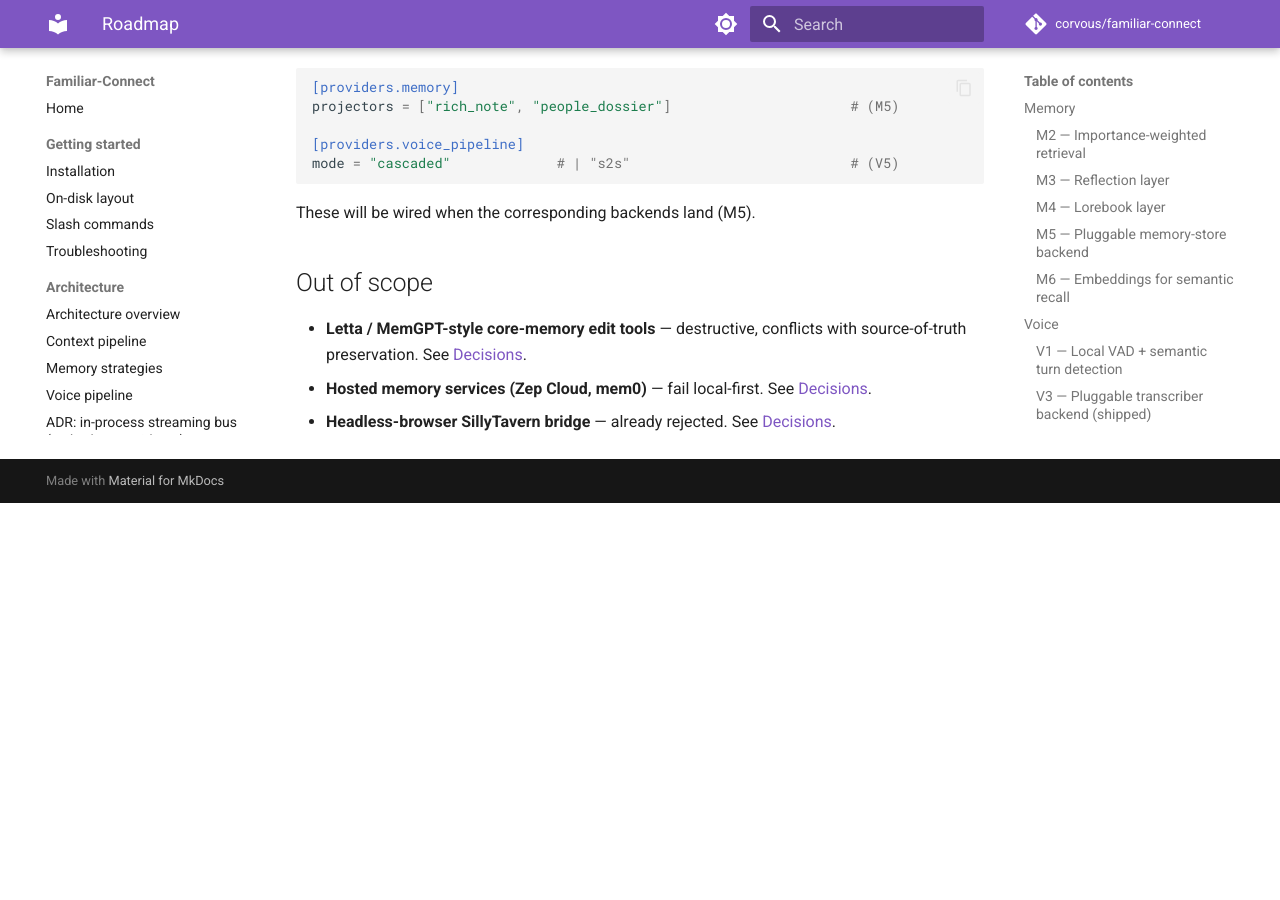
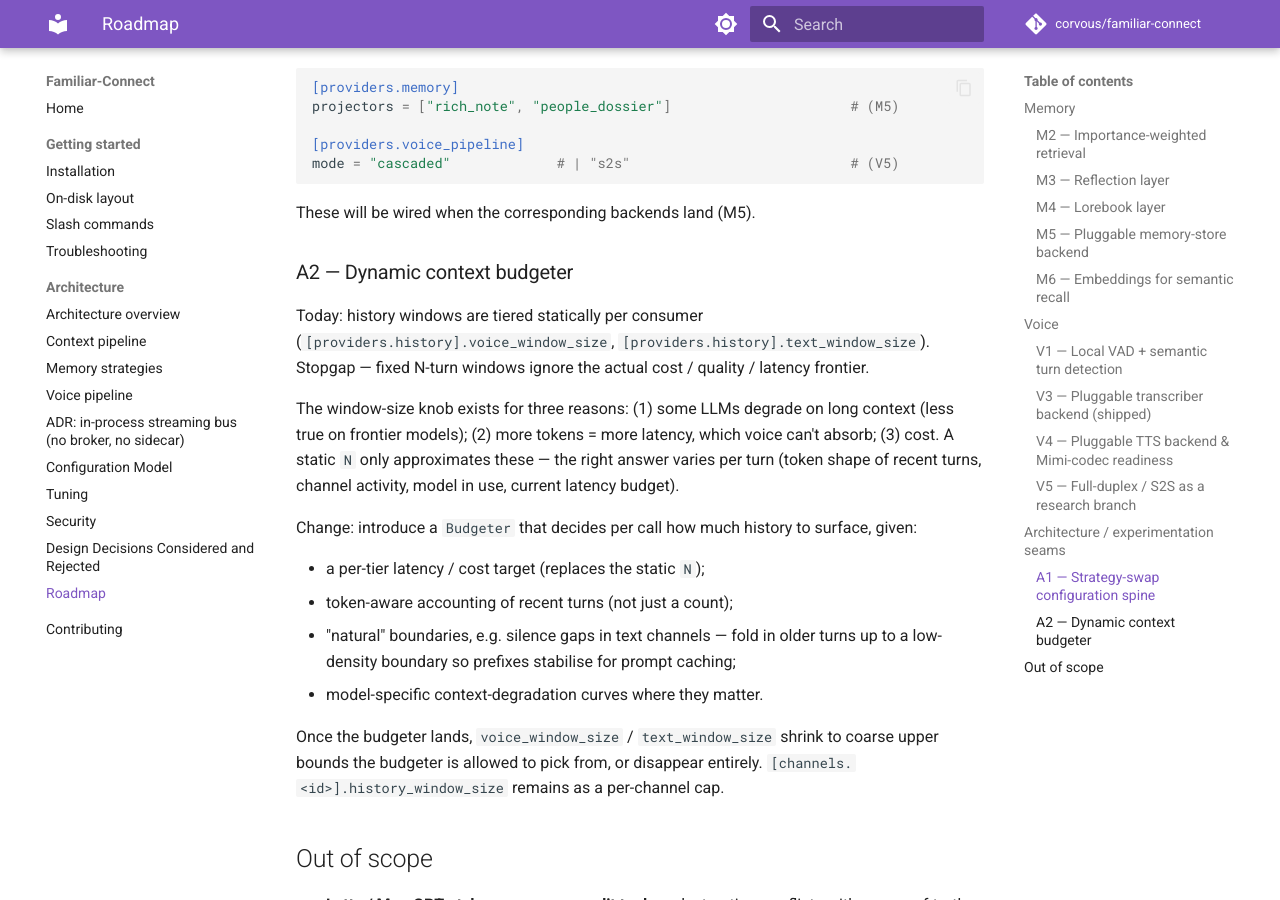
Before and after one commit to CorVous/Familiar-Connect, an MkDocs documentation site: the page built from docs/architecture/roadmap.md, in a window 1280 px wide and 900 px high, scrolled down 2987 px. Built offline with MkDocs 1.6.1 and Material for MkDocs 9.7.7, drawn with Linux system fonts in a browser that asks for light colours; comment, search, counter and statistics services are not loaded; before the commit the page ends 3490 px from its top, so only the background shows below that.

Commit message:
feat: split [providers.history].window_size into voice / text tiers
Single `window_size` set the same N-turn window for voice replies,
text replies, and the layers feeding them. Voice can't absorb the
TTFT cost of a wide window; text shouldn't be capped by what voice
can tolerate.

Schema change:

* `[providers.history].window_size` retired (rejected loudly).
* `[providers.history].voice_window_size` (default 20).
* `[providers.history].text_window_size` (default 30).

`CharacterConfig.window_size_for(channel_id)` splits into
`voice_window_for` / `text_window_for`, both still consulting
`[channels.<id>].history_window_size` as a per-channel override.

`_default_assembler` now takes `window_size` explicitly; `run.py`
builds two assemblers (voice + text) and passes each to its
matching responder. Background workers don't consume the assembler
and remain untouched.

Tracked as a stopgap. Roadmap A2 (Dynamic context budgeter)
captures the design considerations: per-call latency / cost
targets, token-aware accounting, "natural" boundaries (silence
gaps), model-specific context curves. Once that lands the static
tier knobs become coarse upper bounds or disappear entirely.

```diff
--- a/docs/architecture/roadmap.md
+++ b/docs/architecture/roadmap.md
@@ -151,6 +151,35 @@ mode = "cascaded"             # | "s2s"                           # (V5)
 
 These will be wired when the corresponding backends land (M5).
 
+### A2 — Dynamic context budgeter
+
+Today: history windows are tiered statically per consumer
+(`[providers.history].voice_window_size`,
+`[providers.history].text_window_size`). Stopgap — fixed N-turn
+windows ignore the actual cost / quality / latency frontier.
+
+The window-size knob exists for three reasons: (1) some LLMs degrade
+on long context (less true on frontier models); (2) more tokens =
+more latency, which voice can't absorb; (3) cost. A static `N` only
+approximates these — the right answer varies per turn (token shape
+of recent turns, channel activity, model in use, current latency
+budget).
+
+Change: introduce a `Budgeter` that decides per call how much
+history to surface, given:
+
+- a per-tier latency / cost target (replaces the static `N`);
+- token-aware accounting of recent turns (not just a count);
+- "natural" boundaries, e.g. silence gaps in text channels — fold
+  in older turns up to a low-density boundary so prefixes stabilise
+  for prompt caching;
+- model-specific context-degradation curves where they matter.
+
+Once the budgeter lands, `voice_window_size` / `text_window_size`
+shrink to coarse upper bounds the budgeter is allowed to pick from,
+or disappear entirely. `[channels.<id>].history_window_size`
+remains as a per-channel cap.
+
 ## Out of scope
 
 - **Letta / MemGPT-style core-memory edit tools** — destructive,
```
Also changed, not shown: docs/architecture/configuration-model.md (+3 -1 lines), docs/architecture/context-pipeline.md (+3 -2 lines), docs/architecture/overview.md (+3 -1 lines), docs/architecture/tuning.md (+9 -4 lines), docs/getting-started/on-disk-layout.md (+2 -1 lines), 5 other files.
